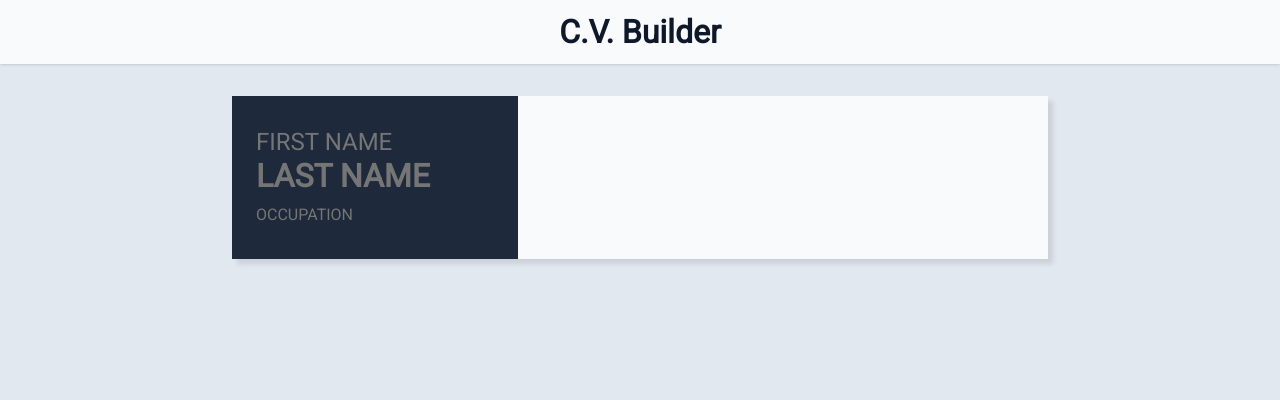
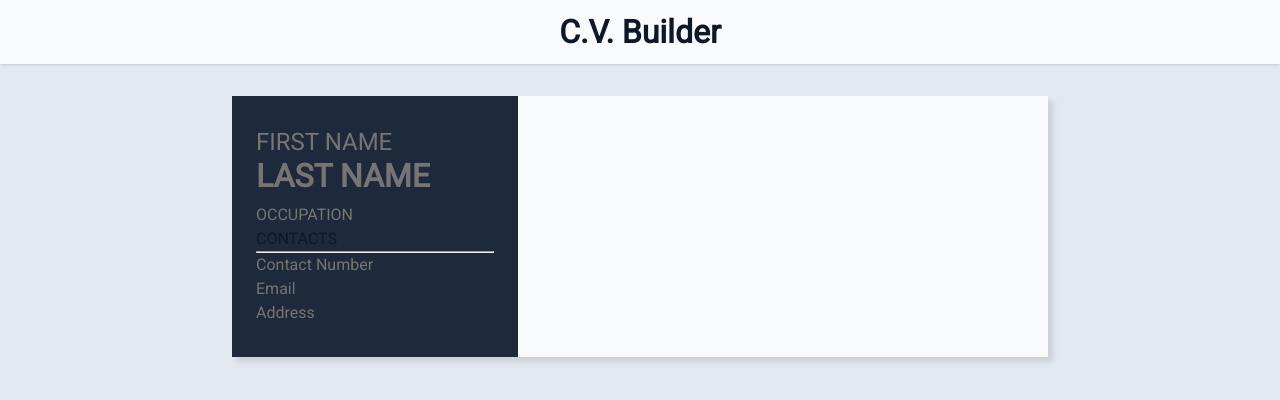
Before and after one commit to jonichi16/cv-project, a React (Create React App) app: page / in a window 1280 px wide. Shown: the top 400 px of the page. Built offline with nearby package versions, Linux system fonts and the light colour scheme.

Commit message:
feat: Add contacts details

```diff
--- a/src/components/Contacts.js
+++ b/src/components/Contacts.js
@@ -1,36 +1,66 @@
 import React, { Component } from 'react';
+import SectionInput from './SectionInput';
+import uniqid from 'uniqid';
 
 class Contacts extends Component {
   constructor() {
     super();
 
     this.state = {
-      contactNumber: '',
-      email: '',
-      address: '',
+      parent: 'div',
+      contents: [
+        {
+          id: uniqid(),
+          tag: 'input',
+          name: 'contact-number',
+          class: 'section-input contact-number',
+          value: '',
+          placeholder: 'Contact Number',
+        },
+        {
+          id: uniqid(),
+          tag: 'input',
+          name: 'email',
+          class: 'section-input email',
+          value: '',
+          placeholder: 'Email',
+        },
+        {
+          id: uniqid(),
+          tag: 'input',
+          name: 'address',
+          class: 'section-input address',
+          value: '',
+          placeholder: 'Address',
+        },
+      ],
     };
   }
 
-  handleContactNumber = (e) => {
+  handleChange = (e) => {
+    const { name, value } = e.target;
+    const { contents } = this.state;
+    const index = contents.findIndex((c) => c.name === name);
+    contents[index].value = value;
     this.setState({
-      contactNumber: e.target.value,
-    });
-  };
-
-  handleEmail = (e) => {
-    this.setState({
-      email: e.target.value,
-    });
-  };
-
-  handleAddress = (e) => {
-    this.setState({
-      address: e.target.value,
+      contents,
     });
   };
 
   render() {
-    return <div>Contacts</div>;
+    const { parent, contents } = this.state;
+
+    return (
+      <section className='contacts'>
+        <h2 className='section-title uppercase'>Contacts</h2>
+        <hr />
+        <SectionInput
+          parent={parent}
+          contents={contents}
+          handleChange={this.handleChange}
+        />
+      </section>
+    );
   }
 }
 
--- a/src/components/Resume.js
+++ b/src/components/Resume.js
@@ -1,10 +1,12 @@
 import React from 'react';
 import Details from './Details';
+import Contacts from './Contacts';
 
 const Resume = () => (
   <div className='resume'>
     <div className='left'>
       <Details />
+      <Contacts />
     </div>
   </div>
 );
```
